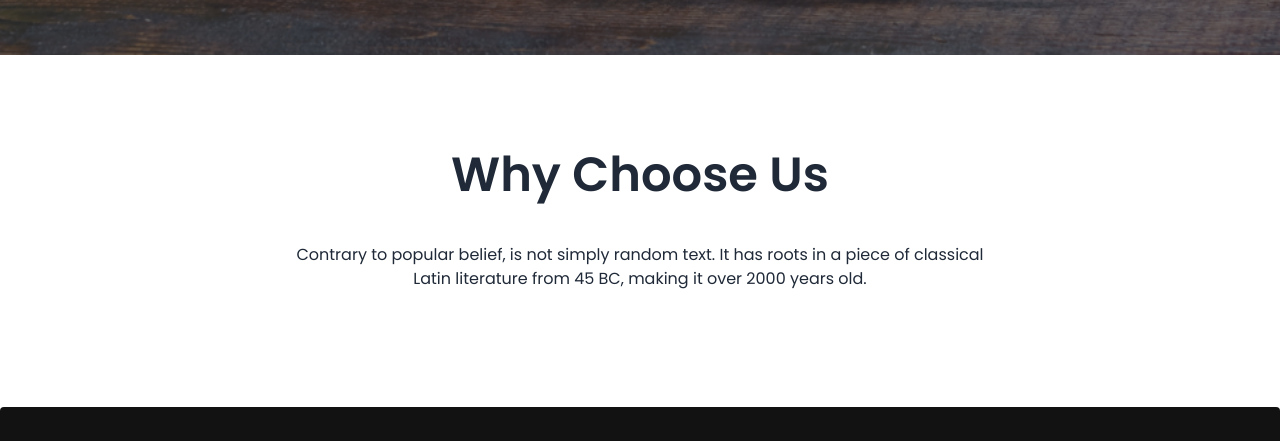
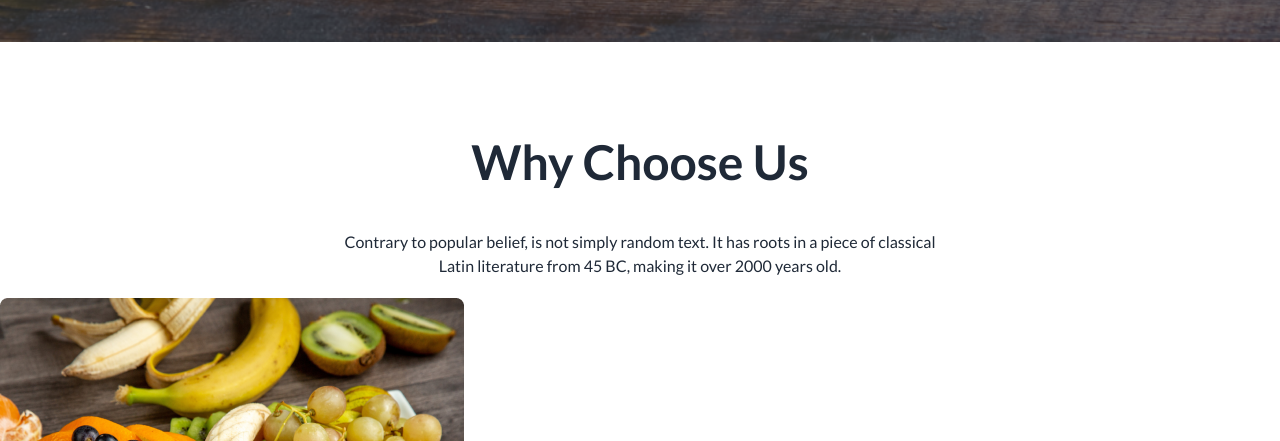
Before and after one commit to akashgh2144/fruit-website, a plain HTML site: page index.html in a window 1280 px wide. Shown: the part 2554-2995 px from the top of the page. Drawn offline with nearby package versions, Linux system fonts and the light colour scheme.

Commit message:
my third commit

```diff
--- a/index.html
+++ b/index.html
@@ -10,8 +10,7 @@
     <!-- google font poppins -->
     <link rel="preconnect" href="https://fonts.googleapis.com">
 <link rel="preconnect" href="https://fonts.gstatic.com" crossorigin>
-<link href="https://fonts.googleapis.com/css2?family=Open+Sans:ital,wght@0,800;1,800&family=Poppins:wght@400;500;600;700;800&display=swap" rel="stylesheet">
-<!-- font awesome -->
+<link href="https://fonts.googleapis.com/css2?family=Lato:wght@400;700&display=swap" rel="stylesheet">
 <script src="https://kit.fontawesome.com/57eb52e87d.js" crossorigin="anonymous"></script>
 
 <script>
@@ -30,14 +29,14 @@
     }
   </script>
 <style>
-    .font-poppins{
+    .font-lato{
 
-    font-family: 'Poppins', sans-serif;
+        font-family: 'Lato', sans-serif;
 
     }
 </style>
 </head>
-<body class="font-poppins">
+<body class="font-lato">
     <header class="md:container md:mx-auto">
         <nav >
             <div class="navbar  bg-[#F85559] mt-10 rounded-full  ">
@@ -203,7 +202,7 @@
             <div class="flex justify-between items-center px-5 md:px-2 flex-col md:flex-col lg:flex-row" >
                 <div class=" flex-1 ">
                     <div  >
-                        <h3 class="text-xl font-extrabold text-start mb-6 mt-5  ">Deal of the day</h3>
+                        <h3 class="text-5xl font-extrabold text-start mb-6 mt-5  ">Deal of the day</h3>
                        <p class=" lg:max-w-3xl  text-start mb-8  ">Contrary to popular belief, is not simply random text. It has roots in a piece of classical <br> Latin literature from 45 BC, making it over 2000 years old.</p>
                     </div>
                 </div>
@@ -508,6 +507,7 @@
             </div>
             <!-- middle image -->
             <div>
+                <img src="images/whychoose1.png" alt="">
 
             </div>
             <!-- right side -->
```
